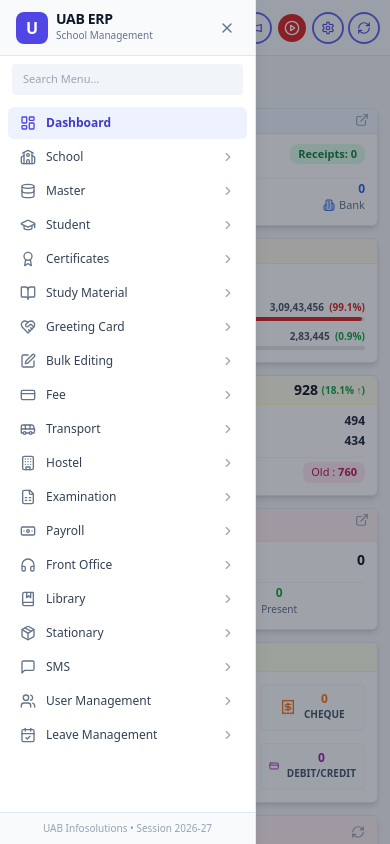
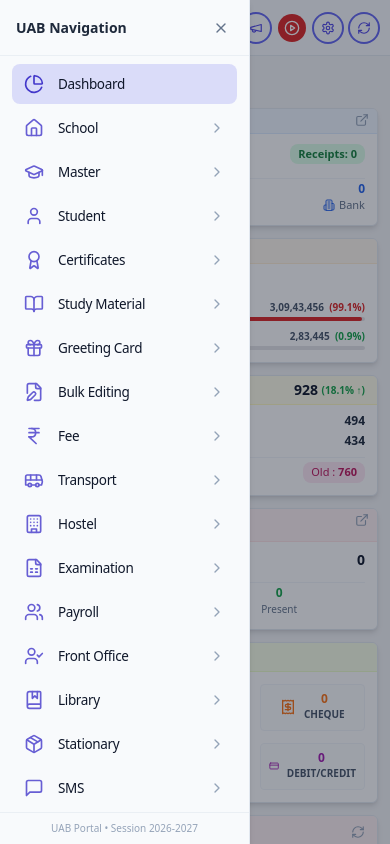
Before and after one commit to Durgesh-sharma9/school-erp, a React (Vite) app in the folder frontend/: page /apply-leave-request in a window 390 px wide. Shown: the top 844 px of the page. Built offline with nearby package versions, Linux system fonts and the light colour scheme; grey boxes are pictures that could not be loaded.

Commit message:
feat(sidebar): exact 1:1 UAB CSS properties (width 250px, active rgba(99,102,241,0.2), #4338ca indigo icons, and seamless background)

```diff
--- a/frontend/src/components/layout/Sidebar.jsx
+++ b/frontend/src/components/layout/Sidebar.jsx
@@ -1,43 +1,40 @@
 import React, { useState } from 'react';
 import {
-  LayoutDashboard,
-  School,
-  Database,
+  PieChart,
+  Home,
   GraduationCap,
+  User,
   Award,
   BookOpen,
-  CreditCard,
+  Gift,
+  FileEdit,
+  IndianRupee,
   Bus,
   Building,
   FileSpreadsheet,
-  Banknote,
-  Headphones,
+  Users,
+  UserCheck,
   BookMarked,
   Package,
   MessageSquare,
-  Users,
-  CalendarCheck,
+  Settings,
+  ClipboardList,
   ChevronDown,
   ChevronRight,
-  ExternalLink,
-  ChevronLeft,
-  X,
-  HeartHandshake,
-  Edit,
-  Mail
+  X
 } from 'lucide-react';
 
 export const menuCategories = [
   {
     id: 'dashboard',
     title: 'Dashboard',
-    icon: LayoutDashboard,
+    icon: PieChart, // donut_small in UAB
     path: '/'
   },
   {
     id: 'school',
     title: 'School',
-    icon: School,
+    icon: Home, // home in UAB
     subItems: [
       { title: 'Edit School', path: '/school-info' },
       { title: 'Whatsapp Link', path: '/whatsapp-qr-settings' },
@@ -47,7 +44,7 @@ export const menuCategories = [
   {
     id: 'master',
     title: 'Master',
-    icon: Database,
+    icon: GraduationCap, // school in UAB
     subItems: [
       { title: 'Class Master', path: '/class' },
       { title: 'Group Subject Master', path: '/subject-group' },
@@ -60,7 +57,7 @@ export const menuCategories = [
   {
     id: 'student',
     title: 'Student',
-    icon: GraduationCap,
+    icon: User, // person in UAB
     subItems: [
       { title: 'Registration', path: '/student-registration' },
       { title: 'Assign Roll/Feebook No.', path: '/assign-roll-number' },
@@ -77,7 +74,7 @@ export const menuCategories = [
   {
     id: 'certificates',
     title: 'Certificates',
-    icon: Award,
+    icon: Award, // card_membership in UAB
     subItems: [
       { title: 'CC/BC/TF', path: '/certificate-generater-new' },
       { title: 'TC Generation', path: '/transfer-certificate' },
@@ -89,7 +86,7 @@ export const menuCategories = [
   {
     id: 'studyMaterial',
     title: 'Study Material',
-    icon: BookOpen,
+    icon: BookOpen, // local_library in UAB
     subItems: [
       { title: 'Homework', path: '/homework' },
       { title: 'Online Classes', path: '/create-online-classes' },
@@ -100,7 +97,7 @@ export const menuCategories = [
   {
     id: 'greetingCard',
     title: 'Greeting Card',
-    icon: HeartHandshake,
+    icon: Gift, // redeem in UAB
     subItems: [
       { title: 'Send Greeting Card', path: '/send-greeting-card-msg' },
       { title: 'Reports', path: '/greeting-card-reports' }
@@ -109,7 +106,7 @@ export const menuCategories = [
   {
     id: 'bulkEditing',
     title: 'Bulk Editing',
-    icon: Edit,
+    icon: FileEdit, // edit_note in UAB
     subItems: [
       { title: 'Edit Bulk Student', path: '/add-edit-bulk-students' },
       { title: 'Student Photo Management', path: '/student-photo-management' }
@@ -118,7 +115,7 @@ export const menuCategories = [
   {
     id: 'fee',
     title: 'Fee',
-    icon: CreditCard,
+    icon: IndianRupee, // currency_rupee in UAB
     subItems: [
       { title: 'Fee Group', path: '/fee-head-group' },
       { title: 'Fee Head', path: '/fee-head' },
@@ -137,7 +134,7 @@ export const menuCategories = [
   {
     id: 'transport',
     title: 'Transport',
-    icon: Bus,
+    icon: Bus, // airport_shuttle in UAB
     subItems: [
       { title: 'Transport Vehicle', path: '/transport-vehicle' },
       { title: 'Transport Route', path: '/transport-route' },
@@ -151,7 +148,7 @@ export const menuCategories = [
   {
     id: 'hostel',
     title: 'Hostel',
-    icon: Building,
+    icon: Building, // apartment in UAB
     subItems: [
       { title: 'Hostel Master', path: '/add-update-hostel' },
       { title: 'Block Master', path: '/add-update-block' },
@@ -164,7 +161,7 @@ export const menuCategories = [
   {
     id: 'examination',
     title: 'Examination',
-    icon: FileSpreadsheet,
+    icon: FileSpreadsheet, // description in UAB
     subItems: [
       { title: 'Exam Term', path: '/exam-terms' },
       { title: 'Exam Names', path: '/exam-names' },
@@ -181,7 +178,7 @@ export const menuCategories = [
   {
     id: 'payroll',
     title: 'Payroll',
-    icon: Banknote,
+    icon: Users, // people in UAB
     subItems: [
       { title: 'Branch', path: '/payroll-branch' },
       { title: 'Department', path: '/payroll-department' },
@@ -200,7 +197,7 @@ export const menuCategories = [
   {
     id: 'frontOffice',
     title: 'Front Office',
-    icon: Headphones,
+    icon: UserCheck, // account_circle in UAB
     subItems: [
       { title: 'App Users', path: '/app-users' },
       { title: 'Reminder', path: '/reminder' },
@@ -219,7 +216,7 @@ export const menuCategories = [
   {
     id: 'library',
     title: 'Library',
-    icon: BookMarked,
+    icon: BookMarked, // menu_book in UAB
     subItems: [
       { title: 'Library Master', path: '/library-master' },
       { title: 'Add Books', path: '/add-books' },
@@ -234,7 +231,7 @@ export const menuCategories = [
   {
     id: 'stationary',
     title: 'Stationary',
-    icon: Package,
+    icon: Package, // inventory_2 in UAB
     subItems: [
       { title: 'School Shop Info', path: '/shop-info' },
       { title: 'Supplier Shop Master', path: '/supplier-master' },
@@ -250,7 +247,7 @@ export const menuCategories = [
   {
     id: 'sms',
     title: 'SMS',
-    icon: MessageSquare,
+    icon: MessageSquare, // textsms in UAB
     subItems: [
       { title: 'Student SMS', path: '/student-sms' },
       { title: 'Staff SMS', path: '/staff-sms' },
@@ -264,7 +261,7 @@ export const menuCategories = [
   {
     id: 'userManagement',
     title: 'User Management',
-    icon: Users,
+    icon: Settings, // manage_accounts in UAB
     subItems: [
       { title: 'Manage Users', path: '/user-privilege' },
       { title: 'Reports', path: '/user-reports' }
@@ -273,7 +270,7 @@ export const menuCategories = [
   {
     id: 'leaveManagement',
     title: 'Leave Management',
-    icon: CalendarCheck,
+    icon: ClipboardList, // receipt_long in UAB
     subItems: [
       { title: 'Student Leave Requests', path: '/all-leave-requests' },
       { title: 'Staff Leave Requests', path: '/staff-leave-requests' },
@@ -288,18 +285,10 @@ export function Sidebar({ currentPath = '/', onNavigate, isOpen = true, onClose
     fee: false,
     master: false
   });
-  const [searchTerm, setSearchTerm] = useState('');
 
   const toggleDropdown = (id) => {
     setOpenDropdowns(prev => ({ ...prev, [id]: !prev[id] }));
   };
-
-  const filteredCategories = menuCategories.filter(item => {
-    if (!searchTerm) return true;
-    const matchParent = item.title.toLowerCase().includes(searchTerm.toLowerCase());
-    const matchChild = item.subItems?.some(s => s.title.toLowerCase().includes(searchTerm.toLowerCase()));
-    return matchParent || matchChild;
-  });
 
   if (!isOpen) return null;
 
@@ -311,54 +300,27 @@ export function Sidebar({ currentPath = '/', onNavigate, isOpen = true, onClose
         className="fixed inset-0 bg-slate-900/40 z-40 md:hidden transition-opacity"
       />
 
-      <aside className="fixed md:static inset-y-0 left-0 z-50 w-64 bg-white border-r border-slate-200 h-screen flex flex-col shrink-0 select-none text-slate-800 shadow-lg md:shadow-none transition-transform duration-300">
-        {/* Brand Header */}
-        <div className="h-14 px-4 border-b border-slate-200 flex items-center justify-between bg-slate-50 shrink-0">
-          <div className="flex items-center space-x-2">
-            <div className="w-8 h-8 rounded-lg bg-indigo-600 text-white flex items-center justify-center font-bold text-base shadow-xs">
-              U
-            </div>
-            <div>
-              <div className="font-bold text-sm tracking-tight text-slate-900 leading-none">
-                UAB ERP
-              </div>
-              <div className="text-[10px] text-slate-500 font-medium mt-0.5">
-                School Management
-              </div>
-            </div>
-          </div>
+      {/* 1:1 UAB Exact Left Sidenav (Width 250px, border-r, seamless background) */}
+      <aside className="fixed md:static inset-y-0 left-0 z-50 w-[250px] bg-slate-50 border-r border-slate-200 h-screen flex flex-col shrink-0 select-none text-slate-800 shadow-md md:shadow-none transition-transform duration-300">
 
-          <button
-            onClick={onClose}
-            className="md:hidden p-1 rounded text-slate-500 hover:bg-slate-100"
-          >
+        {/* Top Spacer matching UAB navbar height (56px) */}
+        <div className="h-14 px-4 flex items-center justify-between border-b border-slate-200/60 bg-slate-50 shrink-0 md:hidden">
+          <span className="font-bold text-sm text-slate-800">UAB Navigation</span>
+          <button onClick={onClose} className="p-1 rounded text-slate-500 hover:bg-slate-200">
             <X className="w-4 h-4" />
           </button>
         </div>
 
-        {/* Menu Search Box */}
-        <div className="px-3 pt-2 pb-1 shrink-0">
-          <div className="relative">
-            <input
-              type="text"
-              placeholder="Search Menu..."
-              value={searchTerm}
-              onChange={(e) => setSearchTerm(e.target.value)}
-              className="w-full text-[11px] rounded bg-slate-100 border border-transparent px-2.5 py-1.5 focus:bg-white focus:border-indigo-400 focus:outline-none"
-            />
-          </div>
-        </div>
-
-        {/* Menu List - Smooth Infinite Scroll for all 19 UAB categories and 100+ submenus */}
-        <div className="flex-1 overflow-y-auto px-2 py-2 space-y-0.5 text-xs font-medium custom-scrollbar">
-          {filteredCategories.map((item) => {
+        {/* Menu Items List - Exactly matching UAB .vex-sidenav-item */}
+        <div className="flex-1 overflow-y-auto pt-2 pb-6 space-y-1 text-sm font-medium custom-scrollbar">
+          {menuCategories.map((item) => {
             const Icon = item.icon;
             const hasChildren = item.subItems && item.subItems.length > 0;
-            const isOpen = openDropdowns[item.id] || searchTerm.length > 0;
+            const isOpen = openDropdowns[item.id];
             const isActive = currentPath === item.path || (hasChildren && item.subItems.some(sub => sub.path === currentPath));
 
             return (
-              <div key={item.id}>
+              <div key={item.id} className="px-3">
                 <button
                   onClick={() => {
                     if (hasChildren) {
@@ -368,28 +330,34 @@ export function Sidebar({ currentPath = '/', onNavigate, isOpen = true, onClose
                       if (window.innerWidth < 768 && onClose) onClose();
                     }
                   }}
-                  className={`w-full flex items-center justify-between px-3 py-2 rounded-md transition-colors group ${
+                  className={`w-full h-10 flex items-center justify-between px-3 rounded-lg text-sm transition-all group ${
                     isActive
-                      ? 'bg-indigo-50 text-indigo-700 font-bold'
-                      : 'text-slate-700 hover:bg-slate-50 hover:text-slate-900'
+                      ? 'bg-[rgba(99,102,241,0.2)] text-[#030712] font-semibold'
+                      : 'text-slate-800 hover:bg-slate-200/50'
                   }`}
                 >
-                  <div className="flex items-center space-x-2.5">
-                    <Icon className={`w-4 h-4 transition-colors ${
-                      isActive ? 'text-indigo-600' : 'text-slate-500 group-hover:text-slate-700'
+                  <div className="flex items-center space-x-3.5">
+                    <Icon className={`w-5 h-5 transition-colors ${
+                      isActive ? 'text-[#4338ca]' : 'text-[#4338ca] opacity-80 group-hover:opacity-100'
                     }`} />
-                    <span className="text-[12px]">{item.title}</span>
+                    <span className="text-[13.5px] font-medium tracking-tight text-slate-900">
+                      {item.title}
+                    </span>
                   </div>
                   {hasChildren && (
                     <span className="text-slate-400 group-hover:text-slate-600">
-                      {isOpen ? <ChevronDown className="w-3.5 h-3.5" /> : <ChevronRight className="w-3.5 h-3.5" />}
+                      {isOpen ? (
+                        <ChevronDown className="w-4 h-4" />
+                      ) : (
+                        <ChevronRight className="w-4 h-4" />
+                      )}
                     </span>
                   )}
                 </button>
 
-                {/* Submenu Dropdown */}
+                {/* Submenu Dropdown List (Matching UAB child links) */}
                 {hasChildren && isOpen && (
-                  <div className="pl-7 pr-1 py-0.5 space-y-0.5 border-l border-indigo-100 ml-4 my-0.5">
+                  <div className="pl-9 pr-1 py-1 space-y-0.5 border-l-2 border-indigo-200/60 ml-5 my-1">
                     {item.subItems.map((sub) => {
                       const isSubActive = currentPath === sub.path;
                       return (
@@ -399,10 +367,10 @@ export function Sidebar({ currentPath = '/', onNavigate, isOpen = true, onClose
                             if (onNavigate) onNavigate(sub.path);
                             if (window.innerWidth < 768 && onClose) onClose();
                           }}
-                          className={`w-full text-left px-2 py-1.5 rounded text-[11px] transition-colors block ${
+                          className={`w-full text-left px-3 py-1.5 rounded-md text-[12px] transition-colors block ${
                             isSubActive
-                              ? 'bg-indigo-600 text-white font-semibold shadow-2xs'
-                              : 'text-slate-600 hover:bg-slate-100 hover:text-slate-900'
+                              ? 'bg-[#4338ca] text-white font-semibold shadow-2xs'
+                              : 'text-slate-600 hover:bg-slate-200/60 hover:text-slate-900'
                           }`}
                         >
                           {sub.title}
@@ -416,9 +384,9 @@ export function Sidebar({ currentPath = '/', onNavigate, isOpen = true, onClose
           })}
         </div>
 
-        {/* Footer Info */}
-        <div className="p-2 border-t border-slate-200 text-[10px] text-slate-400 text-center bg-slate-50 shrink-0">
-          UAB Infosolutions &bull; Session 2026-27
+        {/* Bottom subtle session indicator */}
+        <div className="py-2 text-[10px] text-slate-400 text-center border-t border-slate-200/60 bg-slate-50 shrink-0">
+          UAB Portal &bull; Session 2026-2027
         </div>
       </aside>
     </>
```
